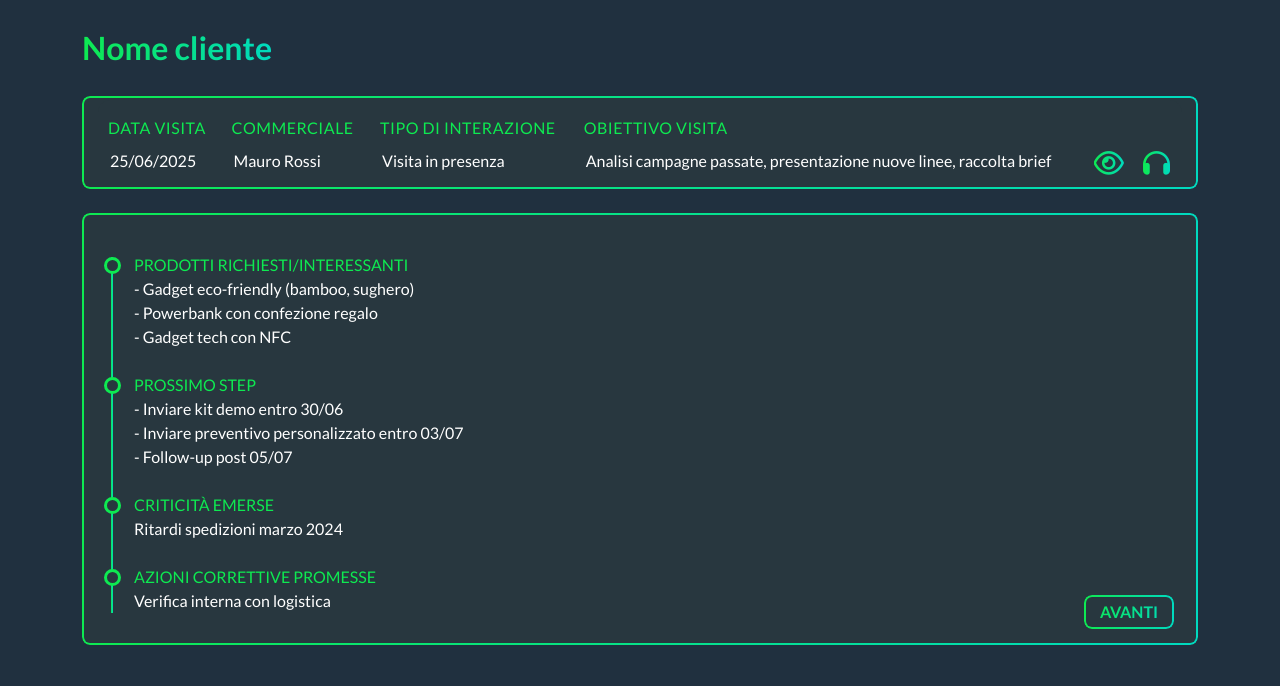
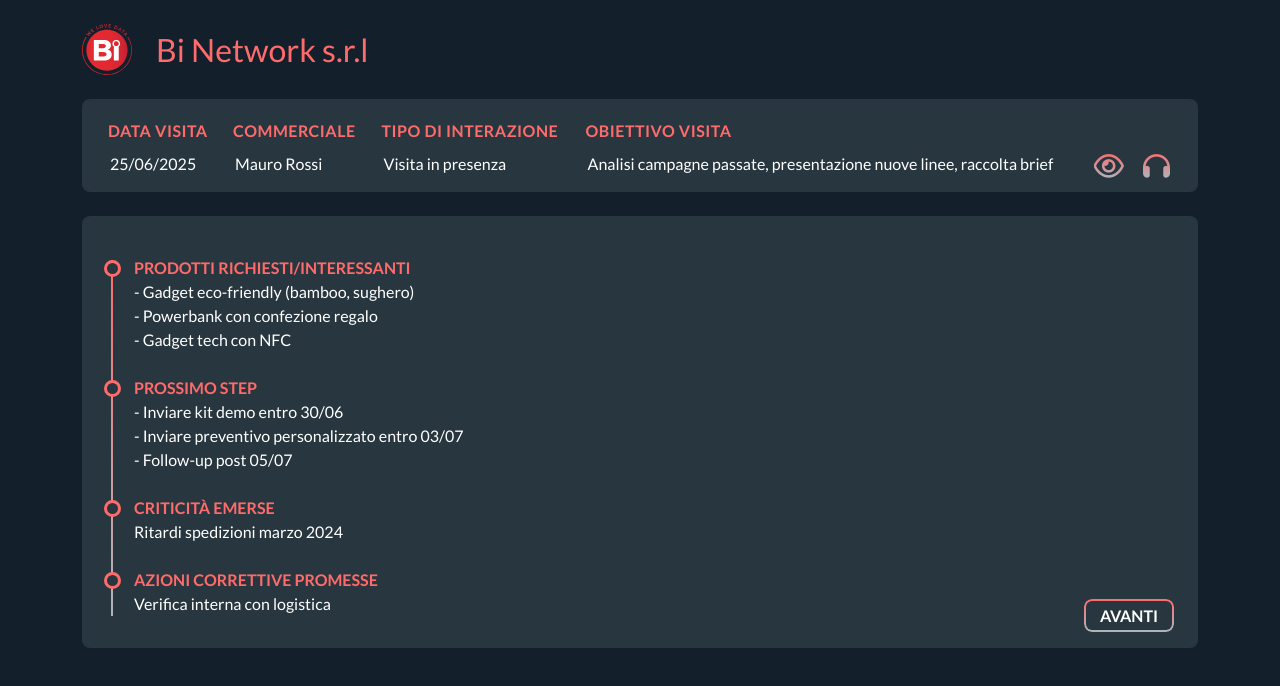
Before and after one commit to matteoCalderaro/followUpManager, a plain HTML site: page index.html in a window 1280 px wide. Drawn offline with nearby package versions, Linux system fonts and the light colour scheme.

Commit message:
grafica binetwork

```diff
--- a/index.html
+++ b/index.html
@@ -4,10 +4,15 @@
     <meta charset="utf-8">
     <meta name="viewport" content="width=device-width, initial-scale=1">
     <title>Follow-Up Manager</title>
+    <link rel="icon" type="image/png" href="media/favicon.ico">
 
-    <!-- GoogleFont -->
+    <!-- GoogleFont LATO-->
     <link rel="preconnect" href="https://fonts.gstatic.com" crossorigin>
     <link href="https://fonts.googleapis.com/css2?family=Lato:ital,wght@0,100;0,300;0,400;0,700;0,900;1,100;1,300;1,400;1,700;1,900&display=swap" rel="stylesheet">
+
+    <!-- GoogleFont MONTSERRAT -->
+    <link href="https://fonts.googleapis.com/css2?family=Montserrat:ital,wght@0,100..900;1,100..900&display=swap" rel="stylesheet">
+
     <!-- Fontawesome CSS -->
     <link rel="stylesheet" href="https://cdnjs.cloudflare.com/ajax/libs/font-awesome/6.0.0-beta3/css/all.min.css" integrity="sha512-Fo3rlrZj/k7ujTnHg4CGR2D7kSs0v4LLanw2qksYuRlEzO+tcaEPQogQ0KaoGN26/zrn20ImR1DfuLWnOo7aBA==" crossorigin="anonymous" referrerpolicy="no-referrer" />
 
@@ -17,26 +22,31 @@
     <link rel="stylesheet" href="style.css">
 
 </head>
-<body class="bgfm-primary">
+<body class="bgfm-secondary">
 
 
     <div class="container">
 
-        <!-- TITLE -->
-        <div class="text-gradient my-4 fs-2">Nome cliente</div>
+        <div class="d-flex align-items-center my-4 gap-4">
+
+            <img src="media/logo-bi.svg" width="50" alt="Another SVG icon">
+
+            <div class="fs-2 text-primary">Bi Network s.r.l</div>
+        </div>
+
 
         <!-- TABLE -->
-        <div class="bgfm-primary-dark rounded-3  border-gradient mb-4 p-1 px-3">
+        <div class="bgfm-secondary-lighter rounded-3   mb-4 p-1 px-3">
 
             <div class="table-responsive">
                 <table class="table fm-table" style="width: 100%;">
                     <thead>
                         <tr>
-                            <th scope="col" class="text-green">Data visita</th>
-                            <th scope="col" class="text-green">Commerciale</th>
-                            <th scope="col" class="text-green">Tipo di interazione</th>
-                            <th scope="col" class="text-green">Obiettivo visita</th>
-                            <th scope="col" class="text-green"></th>
+                            <th scope="col" class="fw-bold text-primary">Data visita</th>
+                            <th scope="col" class="fw-bold text-primary">Commerciale</th>
+                            <th scope="col" class="fw-bold text-primary">Tipo di interazione</th>
+                            <th scope="col" class="fw-bold text-primary">Obiettivo visita</th>
+                            <th scope="col" class="fw-bold text-primary"></th>
                         </tr>
                     </thead>
                     <tbody>
@@ -57,29 +67,29 @@
         </div>
 
         <!-- DETAILS -->
-        <div class="d-flex align-items-end bgfm-primary-dark rounded-3 border-gradient py-3 pe-4">
+        <div class="d-flex align-items-end bgfm-secondary-lighter rounded-3  py-3 pe-4">
 
             <div class="text-white w-100 rounded-3">
 
                 <ul class="timeline">
                     <li class="my-4">
-                        <div class="text-uppercase text-green">Prodotti richiesti/interessanti</div>
+                        <div class="text-uppercase fw-bold text-primary">Prodotti richiesti/interessanti</div>
                         <div>- Gadget eco-friendly (bamboo, sughero)</div>
                         <div>- Powerbank con confezione regalo</div>
                         <div>- Gadget tech con NFC</div>
                     </li>
                     <li class="my-4">
-                        <div class="text-uppercase text-green">Prossimo step</div>
+                        <div class="text-uppercase fw-bold text-primary">Prossimo step</div>
                         <div>- Inviare kit demo entro 30/06</div>
                         <div>- Inviare preventivo personalizzato entro 03/07</div>
                         <div>- Follow-up post 05/07</div>
                     </li>
                     <li class="my-4">
-                        <div class="text-uppercase text-green">Criticità emerse</div>
+                        <div class="text-uppercase fw-bold text-primary">Criticità emerse</div>
                         <div>Ritardi spedizioni marzo 2024</div>
                     </li>
                     <li>
-                        <div class="text-uppercase text-green">Azioni correttive promesse</div>
+                        <div class="text-uppercase fw-bold text-primary">Azioni correttive promesse</div>
                         <div>Verifica interna con logistica</div>
                     </li>
 
@@ -87,7 +97,7 @@
 
             </div>
 
-            <button class="button-gradient fw-bold text-uppercase">avanti</button>
+            <button class="button-gradient fw-bold text-uppercase text-white">avanti</button>
 
         </div>
 
--- a/style.css
+++ b/style.css
@@ -1,16 +1,11 @@
 :root {
-    /* --primary: #1c262f; */
-    --primary: #20303f;
-    --primary-dark: #28373f;
+    --secondary: #131f2b;
+    --secondary-lighter: #28373f;
 
-    --secondary: #0ee951;
-    --tertiary: #00dabf;
-    --gradient: linear-gradient(to right, #0ee951, #00dabf);
-    --green: #0ee951;
-    --light: white;
-    --gray: rgba(250,250,250,0.7);
-    --dark-gray: rgba(0,0,0,0.7)
-    --dark: black;
+    --primary: #cf2532;
+    --primary: #FF6B6B;
+
+    --gradient: linear-gradient(to bottom, var(--primary), #adb5bd);
 }
 
 
@@ -22,11 +17,11 @@ body {
     box-sizing: border-box;
 }
 
-.bgfm-primary {
-    background-color: var(--primary);
+.bgfm-secondary {
+    background-color: var(--secondary);
 }
-.bgfm-primary-dark {
-    background-color: var(--primary-dark);
+.bgfm-secondary-lighter {
+    background-color: var(--secondary-lighter);
 }
 
 
@@ -35,19 +30,22 @@ body {
     background-clip: text;
     color: transparent;
 }
-.text-gradient {
+
+/* .text-gradient {
   display: inline-block;
   font-weight: bold;
-  background-image: linear-gradient(90deg, #0ee951, #00dabf);
-  background-size: 100% 10%;
-  background-position: center;
-  -webkit-background-clip: text;
-  -webkit-text-fill-color: transparent;
+  background-image: var(--gradient);
   background-clip: text;
   color: transparent;
+} */
+.text-primary{
+    color: var(--primary) !important;
 }
-.text-green{
-    color: var(--green) !important;
+.title{
+    font-family: "Montserrat", sans-serif;
+    font-optical-sizing: auto;
+    font-weight: 500;
+    font-style: normal;
 }
 
 .button-gradient {
@@ -62,11 +60,11 @@ body {
     z-index: 0;
 
     /* Gradient text */
-    background-image: var(--gradient);
+    /* background-image: var(--gradient);
     background-clip: text;
     -webkit-background-clip: text;
     color: transparent;
-    -webkit-text-fill-color: transparent;
+    -webkit-text-fill-color: transparent; */
     }
 
 .border-gradient {
@@ -115,11 +113,11 @@ ul.timeline > li {
 }
 ul.timeline > li:before {
     content: ' ';
-    background: var(--primary-dark);
+    background: var(--secondary-lighter);
     display: inline-block;
     position: absolute;
     border-radius: 50%;
-    border: 3px solid #0ee951;
+    border: 3px solid var(--primary);
     left: 22px;
     width: 17px;
     height: 17px;
@@ -132,7 +130,7 @@ ul.timeline > li:before {
  CUSTOM TABLE STYLE
  ********************/
 .fm-table {
-    background-color: var(--primary-dark);
+    background-color: var(--secondary-lighter);
     border-radius: 12px;
     border: none;
     width: 100% !important;
@@ -151,7 +149,7 @@ ul.timeline > li:before {
 }
 
 .fm-table tbody td {
-    background-color: var(--primary-dark);
+    background-color: var(--secondary-lighter);
     color: white;
     border: none;
     padding: 6px 0.75rem;
```
Also changed, not shown: media/favicon.ico (added), media/logo-bi-esteso.svg (added), media/logo-bi.svg (added).
